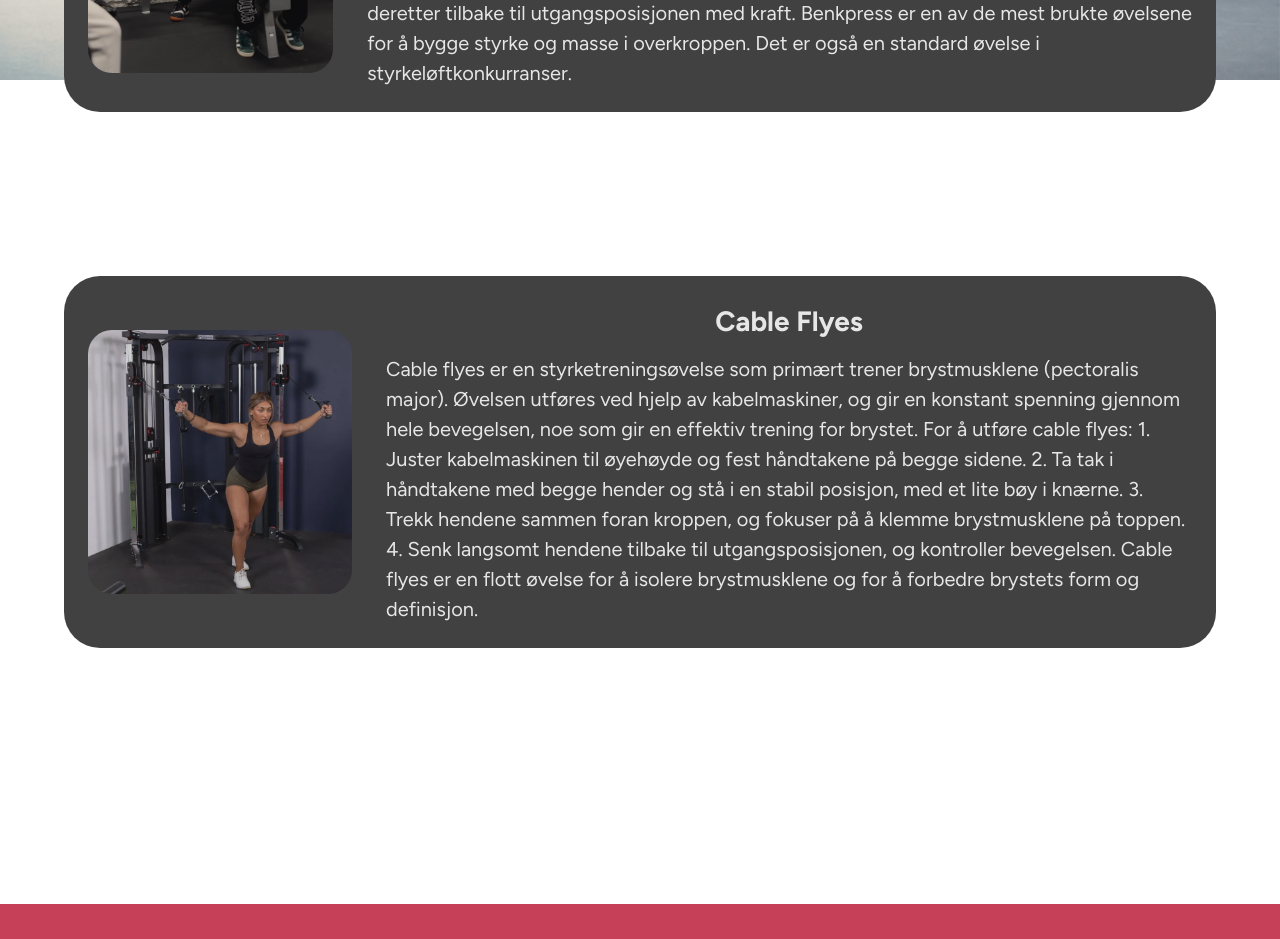
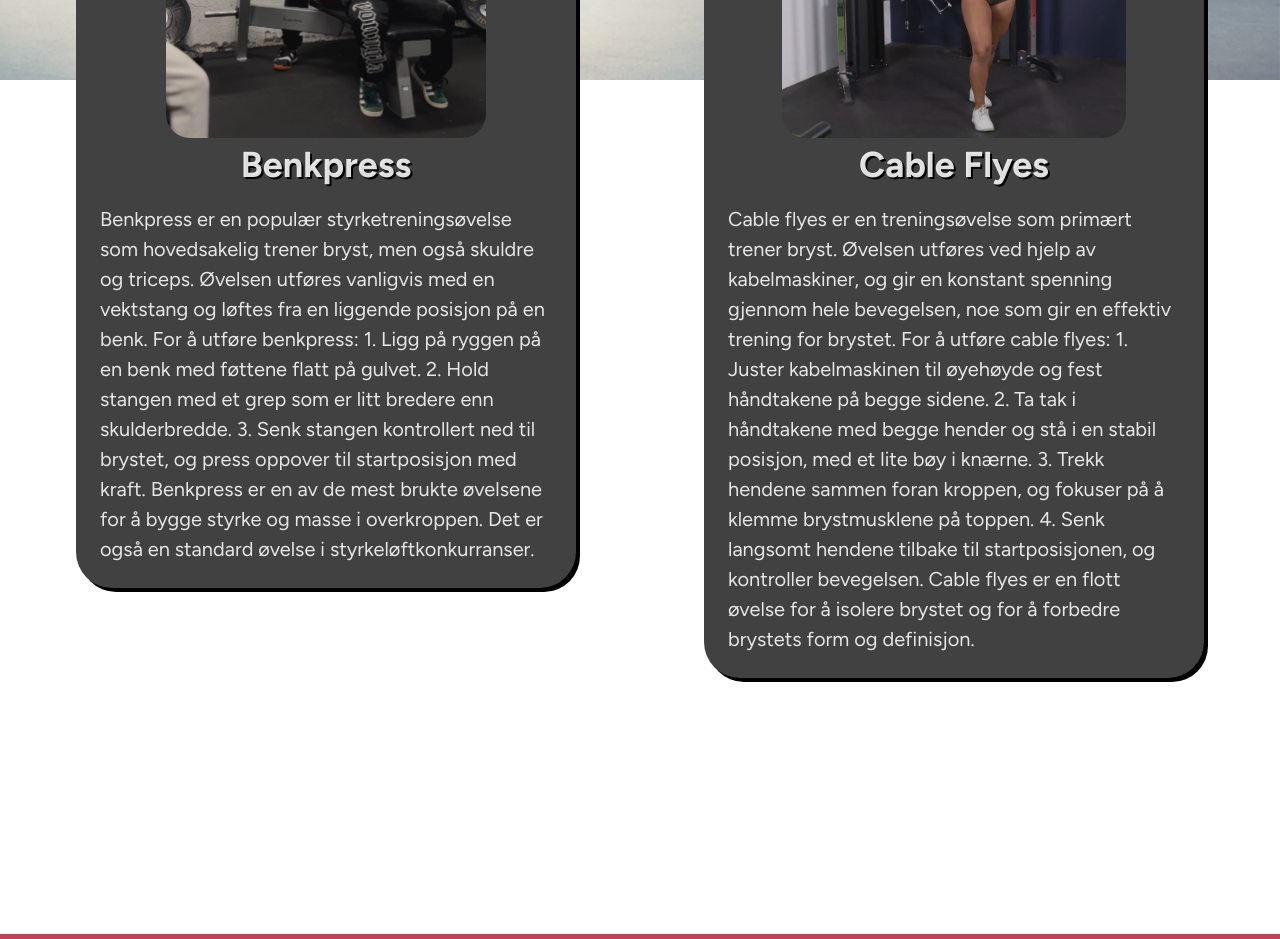
Before and after one commit to Jostein24sfj/gym-tracker, a React (Vite) app: page /muscle/arms in a window 1280 px wide. Shown: the part 720-1659 px from the top of the page. Built offline with nearby package versions, Linux system fonts and the light colour scheme.

Commit message:
change of css muscledetail

```diff
--- a/src/components/MuscleDetail.jsx
+++ b/src/components/MuscleDetail.jsx
@@ -17,6 +17,7 @@ export default function MuscleDetail() {
         <h2>{muscleName.toUpperCase()}</h2>
         <p>More details about {muscleName} exercises and programs.</p>
       </div>
+      <div className="øvelserPage">
         <div className="øvelser">
           <div className="øvelseInfo">
             <img className="cardImg" src="/benchPress.png" alt="chest" />
@@ -24,13 +25,12 @@ export default function MuscleDetail() {
               <h3>Benkpress</h3>
               <p>
                 Benkpress er en populær styrketreningsøvelse som hovedsakelig
-              trener brystmusklene (pectoralis major), men også skuldre
-              (deltoider) og triceps. Øvelsen utføres vanligvis med en vektstang
-              og løftes fra en liggende posisjon på en benk. For å utføre
-              benkpress korrekt: 1. Ligg på ryggen på en benk med føttene flatt
-              på gulvet. 2. Hold stangen med et grep som er litt bredere enn
-              skulderbredde. 3. Senk stangen kontrollert ned til brystet, og
-              trykk den deretter tilbake til utgangsposisjonen med kraft.
+                trener bryst, men også skuldre og triceps. Øvelsen utføres
+                vanligvis med en vektstang og løftes fra en liggende posisjon på
+                en benk. For å utføre benkpress: 1. Ligg på ryggen på en benk
+                med føttene flatt på gulvet. 2. Hold stangen med et grep som er
+                litt bredere enn skulderbredde. 3. Senk stangen kontrollert ned
+                til brystet, og press oppover til startposisjon med kraft.
                 Benkpress er en av de mest brukte øvelsene for å bygge styrke og
                 masse i overkroppen. Det er også en standard øvelse i
                 styrkeløftkonkurranser.
@@ -44,19 +44,19 @@ export default function MuscleDetail() {
             <div className="øvelserInfoText">
               <h3>Cable Flyes</h3>
               <p>
-              Cable flyes er en styrketreningsøvelse som primært trener
-              brystmusklene (pectoralis major). Øvelsen utføres ved hjelp av
-              kabelmaskiner, og gir en konstant spenning gjennom hele
-              bevegelsen, noe som gir en effektiv trening for brystet. For å
-              utføre cable flyes: 1. Juster kabelmaskinen til øyehøyde og fest
-              håndtakene på begge sidene. 2. Ta tak i håndtakene med begge
-              hender og stå i en stabil posisjon, med et lite bøy i knærne. 3.
-              Trekk hendene sammen foran kroppen, og fokuser på å klemme
-              brystmusklene på toppen. 4. Senk langsomt hendene tilbake til
-              utgangsposisjonen, og kontroller bevegelsen. Cable flyes er en
-              flott øvelse for å isolere brystmusklene og for å forbedre
-              brystets form og definisjon.
+                Cable flyes er en treningsøvelse som primært trener bryst.
+                Øvelsen utføres ved hjelp av kabelmaskiner, og gir en konstant
+                spenning gjennom hele bevegelsen, noe som gir en effektiv
+                trening for brystet. For å utføre cable flyes: 1. Juster
+                kabelmaskinen til øyehøyde og fest håndtakene på begge sidene.
+                2. Ta tak i håndtakene med begge hender og stå i en stabil
+                posisjon, med et lite bøy i knærne. 3. Trekk hendene sammen
+                foran kroppen, og fokuser på å klemme brystmusklene på toppen.
+                4. Senk langsomt hendene tilbake til startposisjonen, og
+                kontroller bevegelsen. Cable flyes er en flott øvelse for å
+                isolere brystet og for å forbedre brystets form og definisjon.
               </p>
+            </div>
           </div>
         </div>
       </div>
--- a/src/components/muscleDetail.css
+++ b/src/components/muscleDetail.css
@@ -20,34 +20,37 @@
   border-radius: 36px;
 }
 
+.øvelserPage {
+  display: grid;
+  grid-template-columns: 1fr 1fr;
+}
+
 .øvelser {
-  display: flex;
-  flex-direction: column;
   padding: 64px;
   border-radius: 36px;
 }
 
 .øvelser h3 {
-  font-size: 28px;
+  font-size: 36px;
   text-align: center;
   margin-bottom: 12px;
+  text-shadow: 2px 2px black;
 }
 
 .øvelser img {
   display: flex;
-  justify-content: center;
-  align-self: center;
+  justify-self: center;
+  align-items: center;
   border-radius: 24px;
   object-fit: cover;
-  height: 264px;
+  height: 344px;
 }
 .øvelseInfo {
-  display: flex;
-  justify-content: start;
   padding: 24px;
   background-color: rgb(65, 65, 65);
+  box-shadow: 4px 4px black;
   border-radius: 36px;
-  gap: 34px;
+  width: 500px;
 }
 
 /* .muscleImage {
```
Lines whose indentation alone changed are shown as unchanged.
